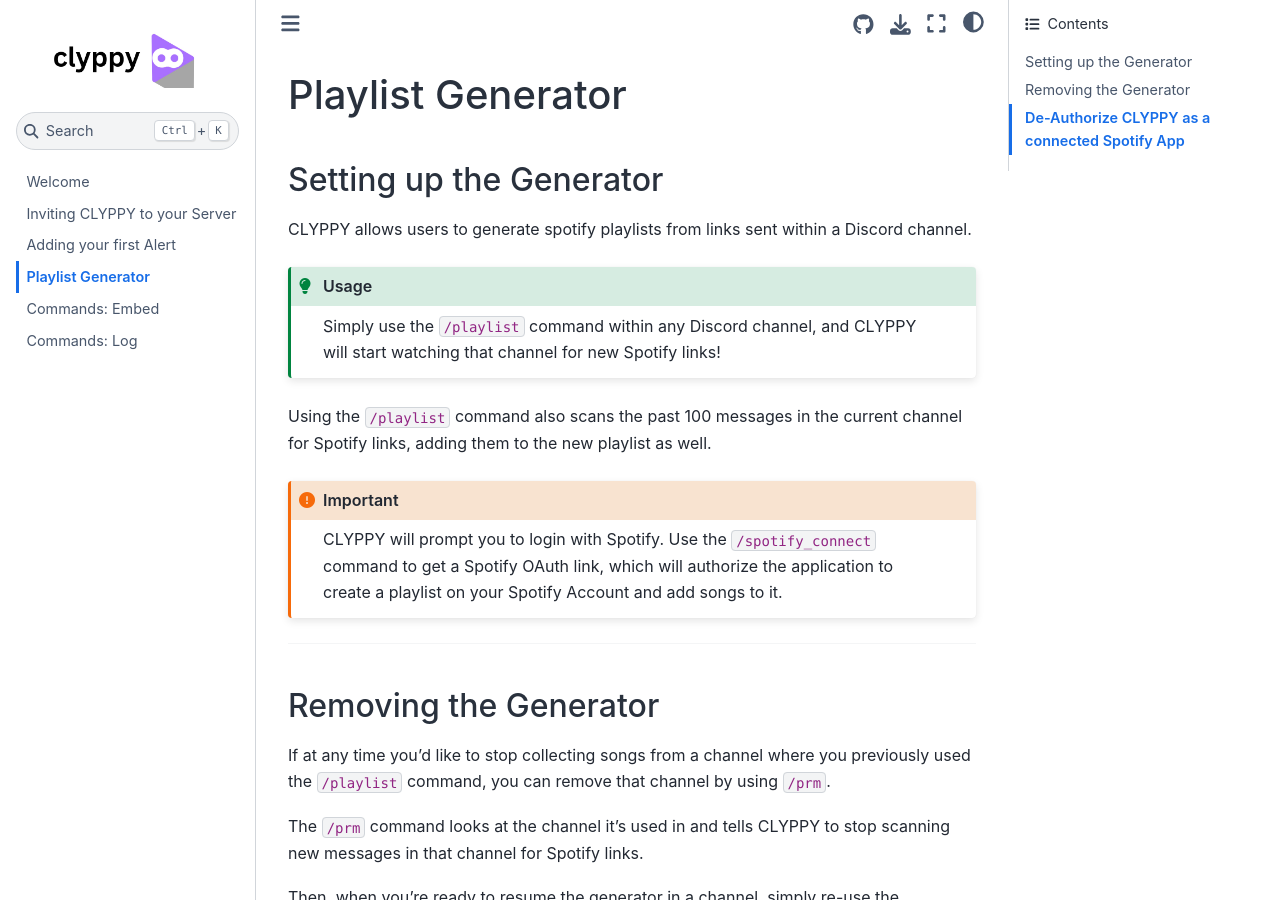
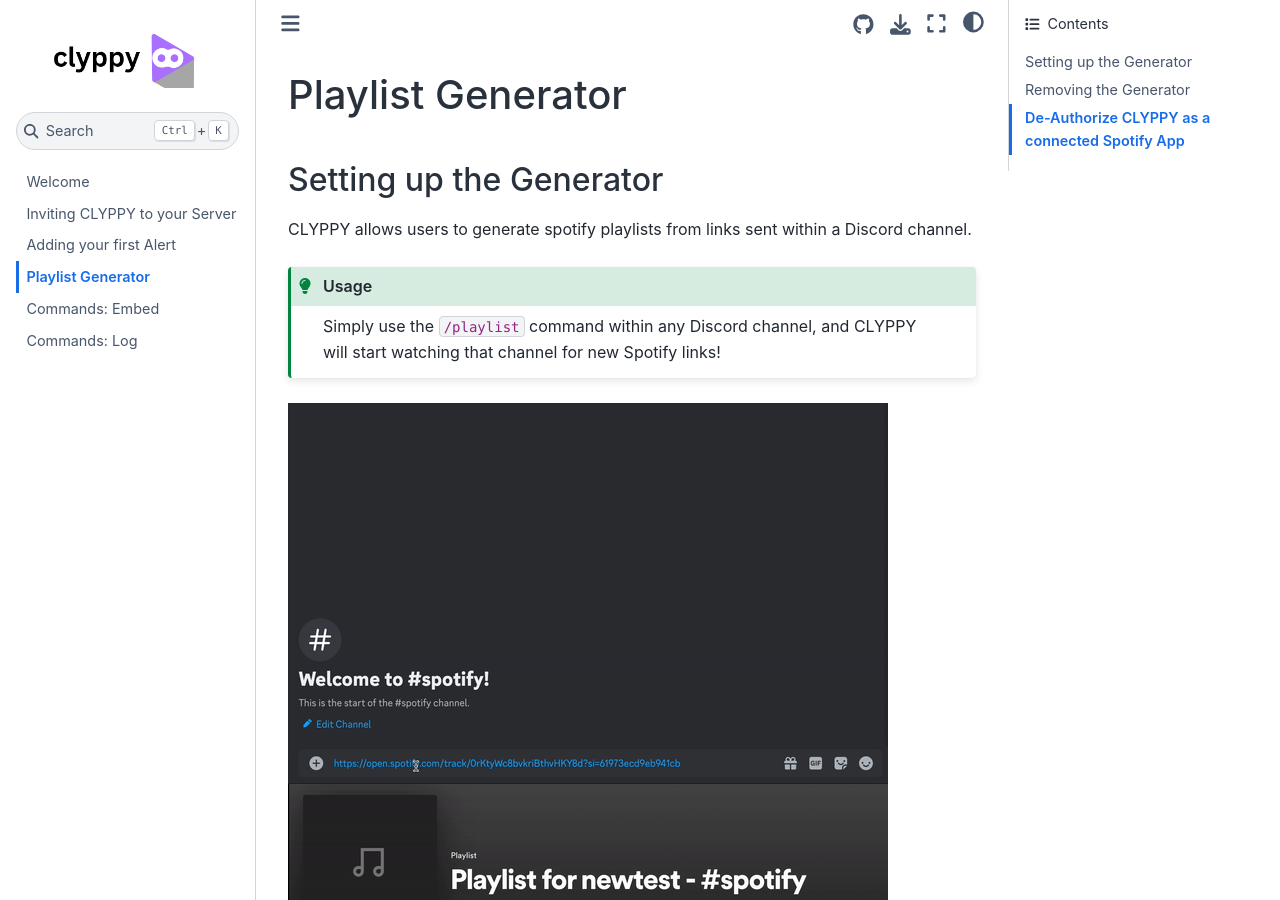
Before and after one commit to feelixs/clyppy-docs, a Jupyter Book: the page built from docs/playlist.md, in a window 1280 px wide and 900 px high. Built offline with Jupyter Book 1.0.4 settings and Sphinx 7.4.7 and the Sphinx Book theme 1.1.4, drawn with Linux system fonts in a browser that asks for light colours.

Commit message:
Update playlist.md

````diff
--- a/docs/playlist.md
+++ b/docs/playlist.md
@@ -8,6 +8,9 @@ CLYPPY allows users to generate spotify playlists from links sent within a Disco
 :class: tip
 Simply use the `/playlist` command within any Discord channel, and CLYPPY will start watching that channel for new Spotify links!
 ```
+
+![](images/discord-view.gif)
+![](images/spotify-view.gif)
 
 Using the `/playlist` command also scans the past 100 messages in the current channel for Spotify links, adding them to the new playlist as well.
 
````
